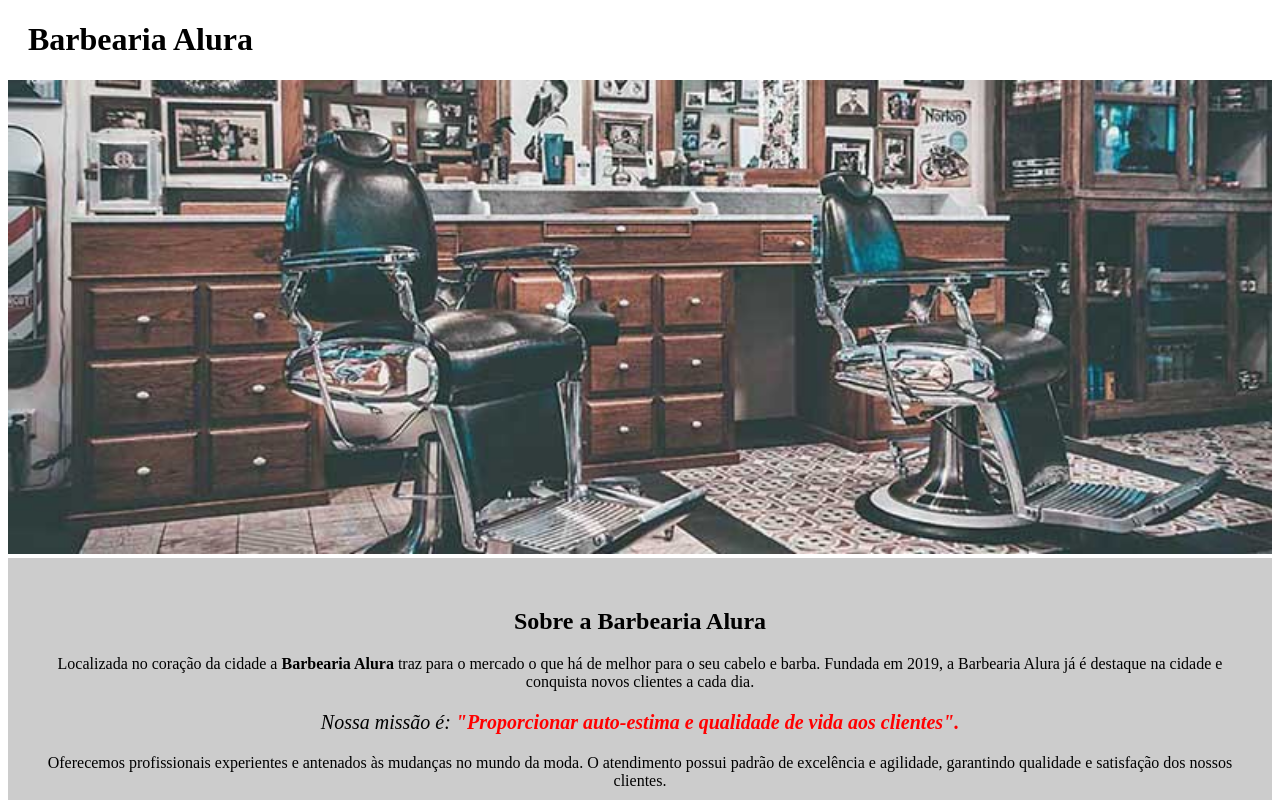
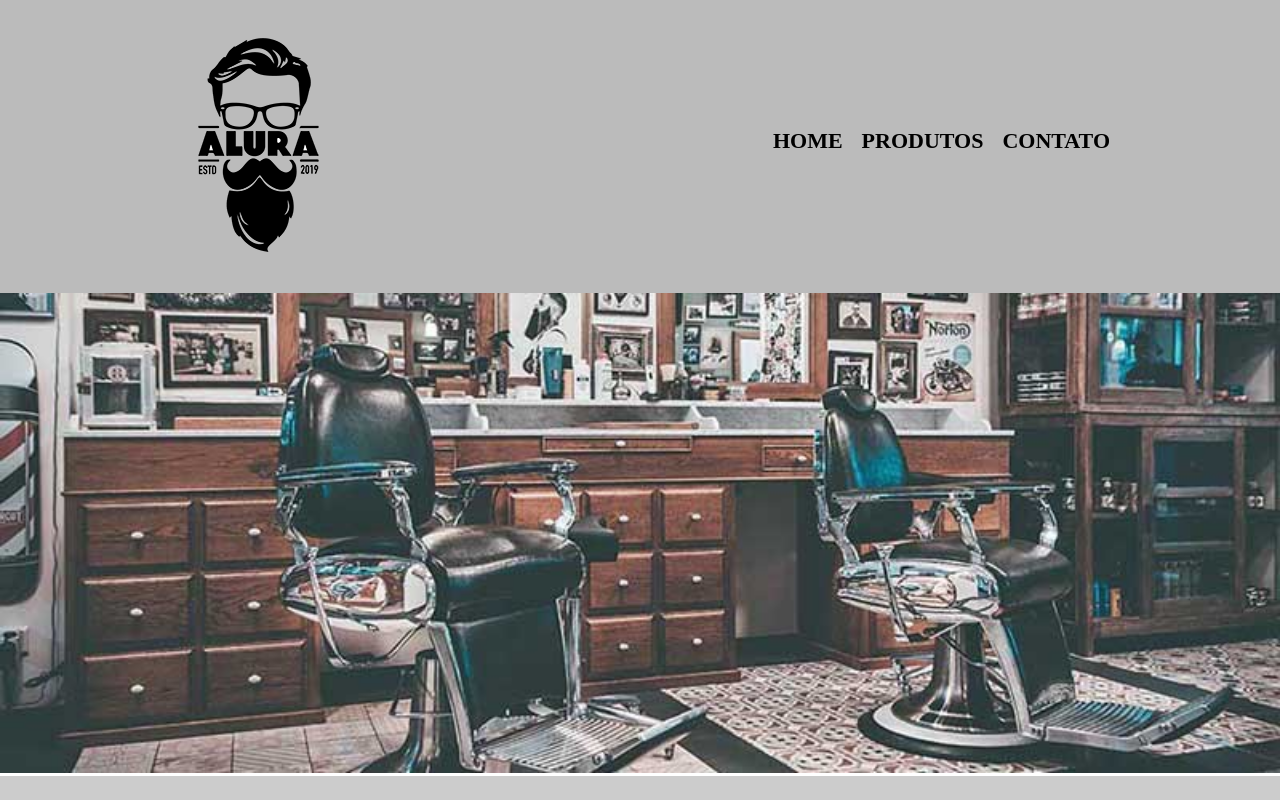
Before and after one commit to jeferson-slywitch/html-css-p2, a plain HTML site: page index.html in a window 1280 px wide. Shown: the top 800 px of the page. Drawn offline with Linux system fonts and the light colour scheme.

Commit message:
ajustando o index

```diff
--- a/index.html
+++ b/index.html
@@ -5,14 +5,36 @@
 
         <meta charset="UTF-8">
         <title>Barbearia Alura</title>
+        <link rel="stylesheet" href="reset.css">
         <link rel="stylesheet" href="style.css">
 
     </head>
 
     <body>
+
         <header>
-            <h1 class="titulo-principal">Barbearia Alura</h1>
+
+            <div class="caixa">
+
+                <h1><img src="logo.png"></h1>
+
+                <nav>
+
+                    <ul>
+
+                        <li class="cabecalho"><a href="index.html">Home</a></li>
+                        <li class="cabecalho"><a href="produtos.html">Produtos</a></li>
+                        <li class="cabecalho"><a href="contato.html">Contato</a></li>
+
+                    </ul>
+
+                </nav>
+
+            </div>
+
         </header>
+
+        <main>
 
             <img id="banner" src="banner.jpg">
 
@@ -32,7 +54,7 @@
 
                 <h3 class="titulo-centralizado">Benefícios</h3>
 
-            <ul>
+                <ul class="servicos">
                     <li class="itens">Atenfimento aos clientes</li>
                     <li class="itens">Espaço diferenciado</li>
                     <li class="itens">Localização</li>
@@ -43,5 +65,14 @@
 
             </div>
 
+        </main>
+
+        <footer>
+
+            <img src="logo-branco.png">
+            <p class="copyright">&copy; Copyright Barbearia Alura - 2020</p>
+
+        </footer>
+
     </body>
 </html>
--- a/style.css
+++ b/style.css
@@ -1,5 +1,36 @@
-body {
+header {
+    background: #BBBBBB;
+    padding: 20px 0;
+}
 
+.caixa {
+    position: relative;
+    width: 940px;
+    margin: 0 auto;
+}
+
+nav {
+    position: absolute;
+    top: 110px;
+    right: 0;
+}
+
+.cabecalho {
+    display: inline;
+    margin: 0 0 0 15px;
+}
+
+nav a {
+    text-transform: uppercase;
+    color: #000000;
+    font-weight: bold;
+    font-size: 22px;
+    text-decoration: none;
+}
+
+nav a:hover {
+    color: #C78C19;
+    text-decoration: underline;
 }
 
 #banner {
@@ -11,6 +42,7 @@ body {
     padding: 30px;
 }
 
+/*
 .titulo-principal {
     padding-left: 20px;
 }
@@ -18,7 +50,7 @@ body {
 .titulo-centralizado {
     text-align: center;
 }
-
+*/
 p {
     text-align: center;
 }
@@ -33,6 +65,7 @@ em strong {
 
 .itens {
     font-style: italic;
+    list-style: initial;
 }
 
 .beneficios {
@@ -40,7 +73,7 @@ em strong {
     padding: 20px;
 }
 
-ul {
+.servicos {
     display: inline-block;
     vertical-align: top;
     width: 20%;
@@ -50,3 +83,15 @@ ul {
 .imagembeneficios {
     width: 50%;
 }
+
+footer {
+    text-align: center;
+    background: url("bg.jpg");
+    padding: 40px 0;
+}
+
+.copyright {
+    color: #FFFFFF;
+    font-size: 13px;
+    margin-top: 20px;
+}
```
Lines whose indentation alone changed are shown as unchanged.
